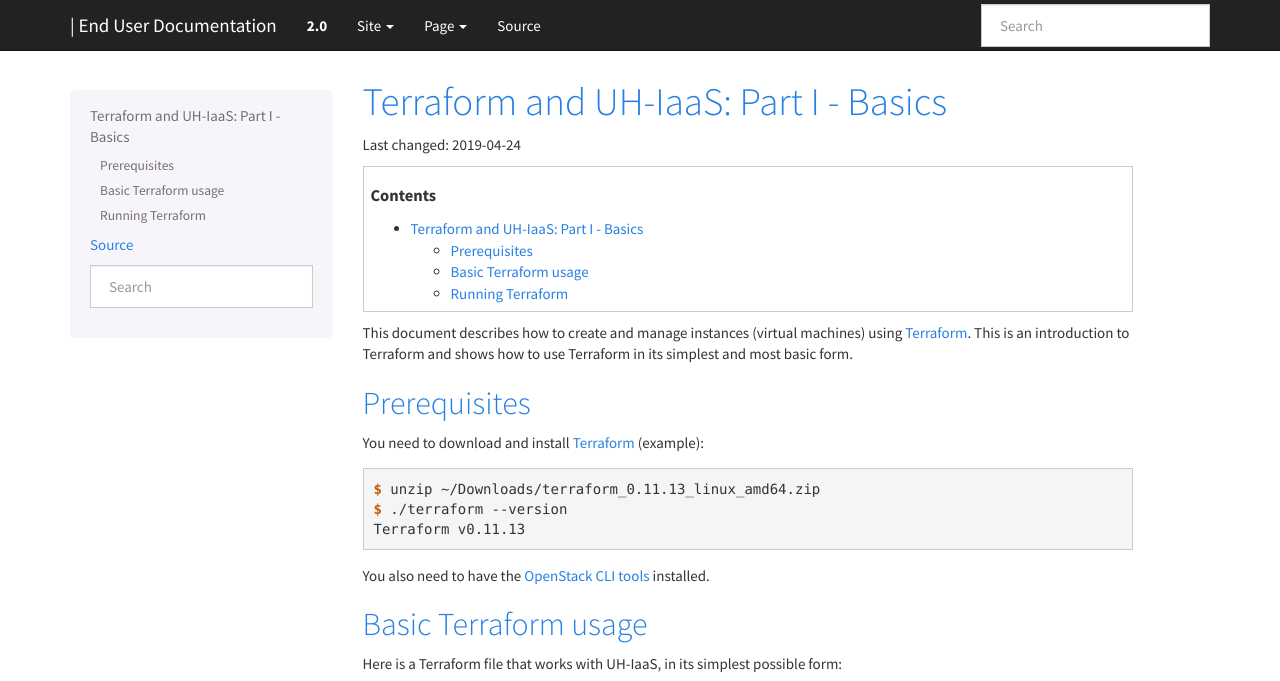
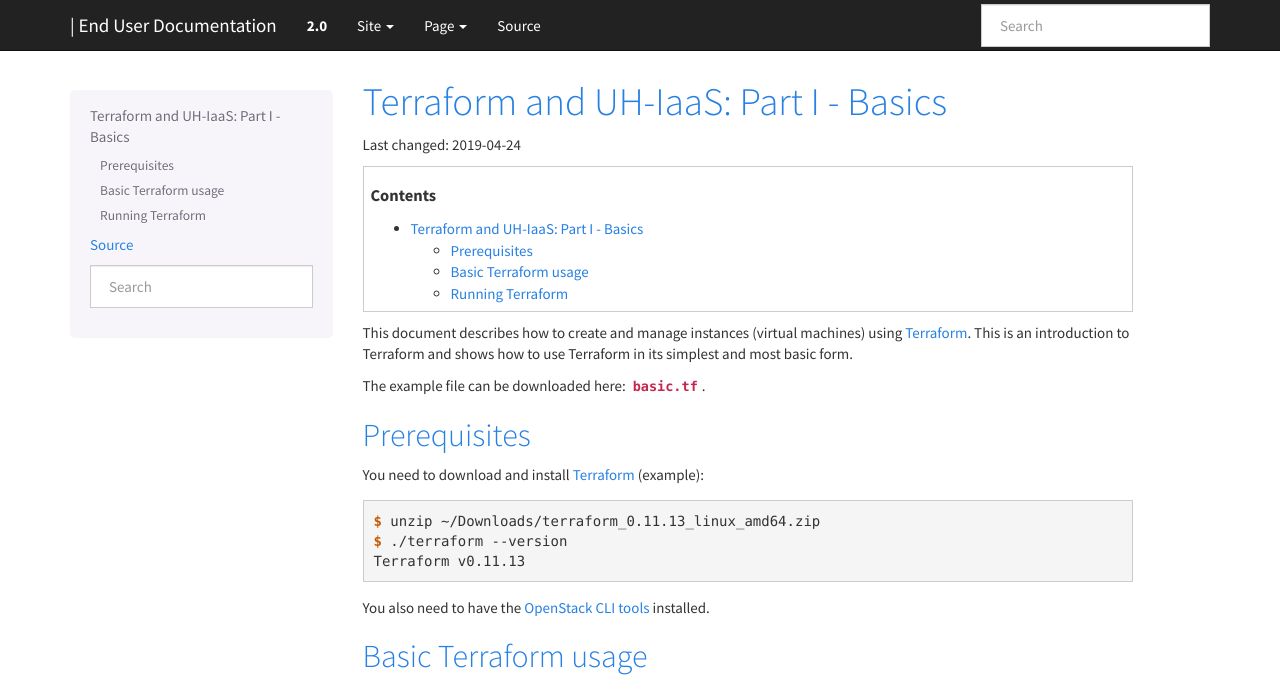
Before and after one commit to norcams/docs-enduser, a Sphinx documentation site: the page built from docs/terraform-part1.rst, in a window 1280 px wide and 900 px high, cut to the strip 0-681 px from the top of the window. Built offline with Sphinx 7.4.7, drawn with Linux system fonts in a browser that asks for light colours.

Commit message:
terraform

```diff
--- a/docs/terraform-part1.rst
+++ b/docs/terraform-part1.rst
@@ -12,6 +12,9 @@ Last changed: |date|
 This document describes how to create and manage instances (virtual
 machines) using Terraform_. This is an introduction to Terraform and
 shows how to use Terraform in its simplest and most basic form.
+
+The example file can be downloaded here: :download:`basic.tf
+<downloads/basic.tf>`.
 
 
 Prerequisites
```
